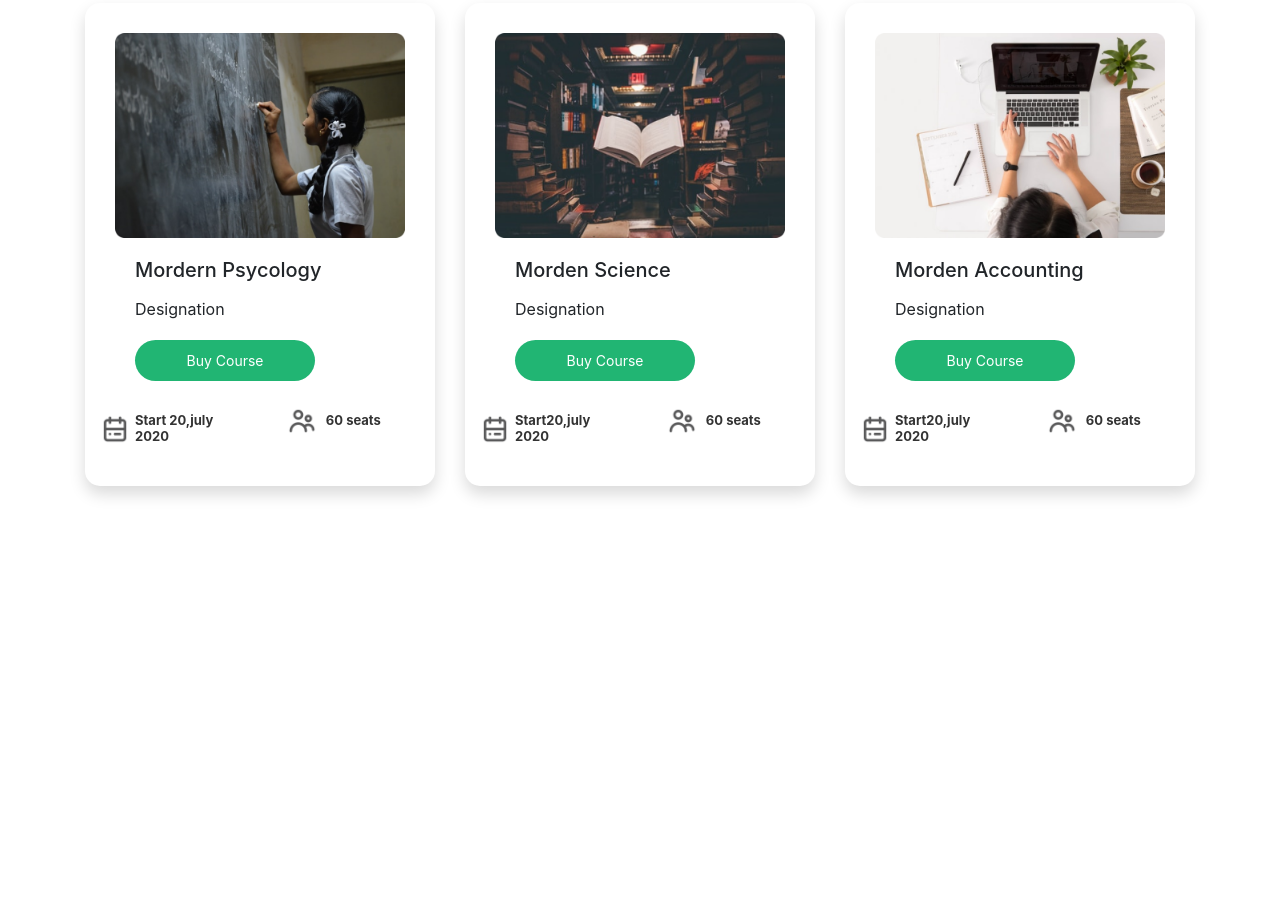
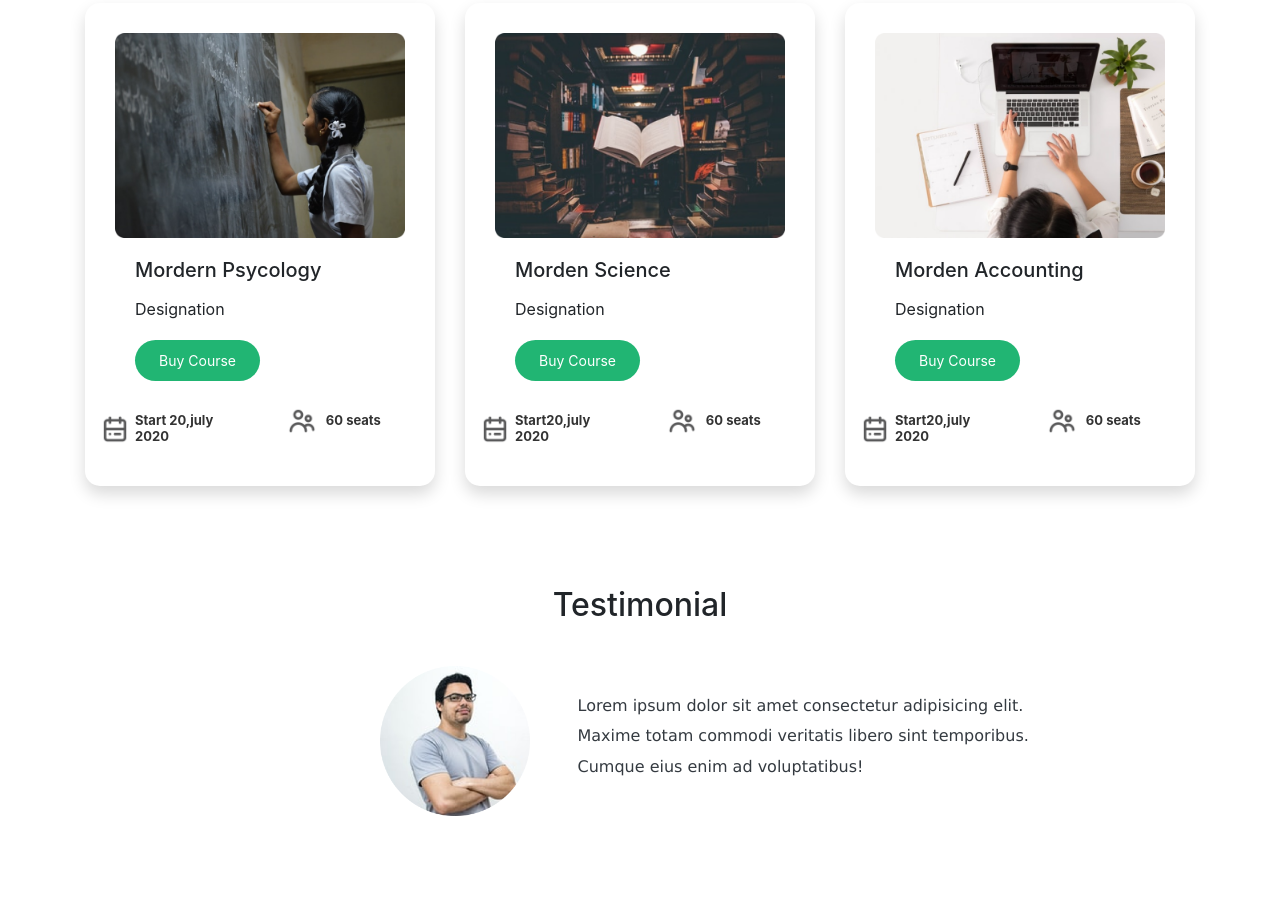
Before and after one commit to Arefin6/e-school, a plain HTML site: page index.html in a window 1280 px wide. Shown: the part 1077-1978 px from the top of the page. Before the commit the page ends 1613 px from the top, so only its background shows below. Drawn offline with nearby package versions, Linux system fonts and the light colour scheme.

Commit message:
testimonial added

```diff
--- a/index.html
+++ b/index.html
@@ -143,10 +143,8 @@
                           <img class="people " src="img/ICON/people.png" alt="">
                           <p>60 seats</p>
                       </div>
-
                   </div>
                     </div>
-
                 </div>
                 </div>
                 <div class="card shadow">
@@ -171,16 +169,28 @@
                             <img class="people" src="img/ICON/people.png" alt="">
                             <p>60 seats</p>
                         </div>
-
                     </div>
                       </div>
-
                   </div>
                 </div>
               </div>
           </div>
      </section>
      <!-- courses section ended -->
+
+     <section>
+         <div class="container test">
+             <h2 class="text-center mb-3">Testimonial</h2>
+             <div class="row test">
+                 <div class="col-md-5">
+                   <img src="img/Photos/Man.png" class="img-fluid test-img" alt="">
+                 </div>
+                 <div class="col-md-7">
+                      <p class="lead text-dark">Lorem ipsum dolor sit amet consectetur adipisicing elit. Maxime totam commodi veritatis libero sint temporibus. Cumque eius enim ad voluptatibus!</p>
+                 </div>
+             </div>
+         </div>
+     </section>
 
 
     <!-- scripts -->
--- a/style.css
+++ b/style.css
@@ -31,11 +31,14 @@ p{
     background-color: rgb(33,181,115);
     color:#fff;
     display: block;
-    width:180px;
+    width:50%;
     padding:10px 15px;
     border:none;
     border-radius:38px;
     font-size: 14px;
+}
+.btn-green-sm:focus{
+    border:none;
 }
 .nav-link{
     font-family: 'Lucida Sans', 'Lucida Sans Regular', 'Lucida Grande', 'Lucida Sans Unicode', Geneva, Verdana, sans-serif;
@@ -83,3 +86,17 @@ p{
     width:80px;
 
 }
+.test{
+    padding: 50px 60px;
+}
+.test p{
+    font-size: 16px;
+    color: #000;
+    font-family: Verdana, Geneva, Tahoma, sans-serif;
+}
+.test-img{
+    position: absolute;
+    width:150px;
+    left:53%;
+    top:-23%;
+}
```
